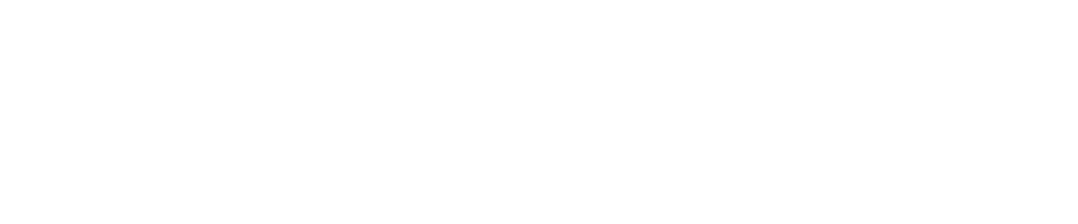
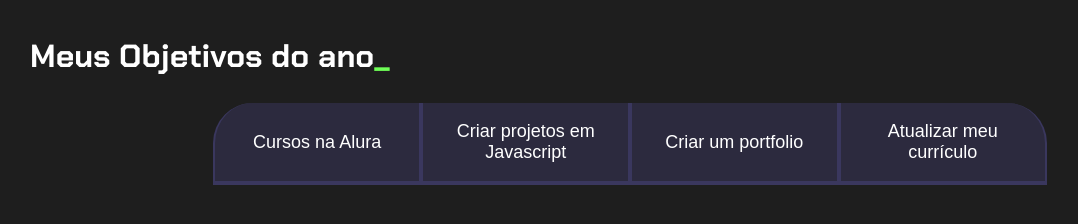
Before and after one commit to Bysarah2252R/projeto-de-vida-javascript, a plain HTML site: page index.html in a window 1280 px wide. Shown: the whole page, without its empty margins (10-1088 px from the left). Drawn offline with Linux system fonts and the light colour scheme.

Commit message:
Add files via upload

```diff
--- a/index.html
+++ b/index.html
@@ -0,0 +1,21 @@
+<!DOCTYPE html>
+<html lang="pt-br">
+
+<head>
+    <meta charset="UTF-8">
+    <meta name="viewport" content="width=device-width, initial-scale=1.0">
+    <title>Meus objetivos do ano</title>
+    <link rel="stylesheet" href="style.css">
+</head>
+
+<body>
+    <section class="conteudo-principal">
+        <h2 class="titulo-principal">Meus Objetivos do ano<span>_</span></h2>
+        <div class="botoes">
+            <button class="botao">Cursos na Alura</button>
+            <button class="botao">Criar projetos em Javascript</button>
+            <button class="botao">Criar um portfolio</button>
+            <button class="botao">Atualizar meu currículo</button>
+        </div>
+    </section>
+</body>
--- a/style.css
+++ b/style.css
@@ -1,7 +1,7 @@
-@import url('https://fonts.googleapis.com/css?family=Chakra+Petch:wght@400;700&display=swap');
+@import url('https://fonts.googleapis.com/css2?family=Chakra+Petch:wght@400;700&display=swap');
 
 :root {
-  --cor-de-fundo: #161618;
+    --cor-de-fundo: #1E1E1E;
     --verde: #6FFF57;
     --branco: #FFFFFF;
     --botao-ativo: #3A375E;
@@ -14,3 +14,63 @@ body {
     color: var(--branco);
     font-family: 'Chakra Petch', sans-serif;
 }
+
+
+.conteudo-principal {
+    display: flex;
+    flex-direction: column;
+    justify-content: center;
+    align-items: center;
+    max-width: 1200px;
+    width: 100%;
+    margin: 0 auto;
+}
+
+.titulo-principal {
+    text-align: left;
+    width: 100%;
+    font-size: 32px;
+}
+
+.titulo-principal span {
+    color: var(--verde);
+}
+
+.botao {
+    font-family: "Crakra Petch", sans-serif;
+    background-color: var(--botao-inativo);
+    color: var(--branco);
+    display: flex;
+    justify-content: center;
+    padding: 1em;
+    font-size: 18px;
+    align-items: center;
+    width: 100%;
+    border-bottom: 4px solid var(--botao-ativo);
+    border-left: 2px solid var(--botao-ativo);
+    border-right: 2px solid var(--botao-ativo);
+    border-top: none;
+}
+
+.botao:first-child {
+    border-radius: 40px 40px 0 0;
+}
+
+.botoes {
+    display: block;
+}
+
+
+@media screen and (min-width: 768px) {
+    .botoes {
+        display: flex;
+    }
+
+    .botao:first-child {
+        border-radius: 40px 0 0 0;
+    }
+
+    .botao:last-child {
+        border-radius: 0 40px 0 0;
+    }
+}
```
Lines whose indentation alone changed are shown as unchanged.
